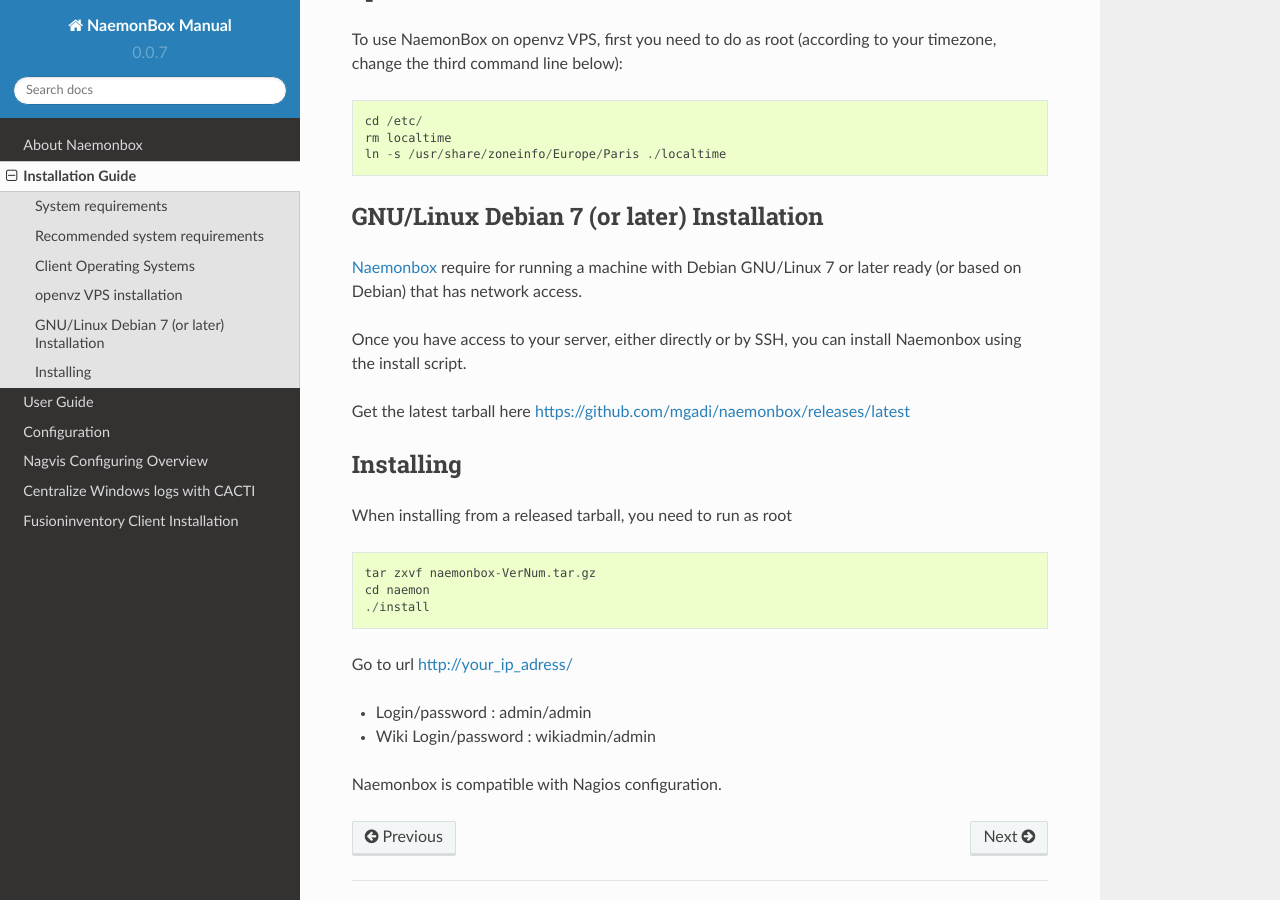
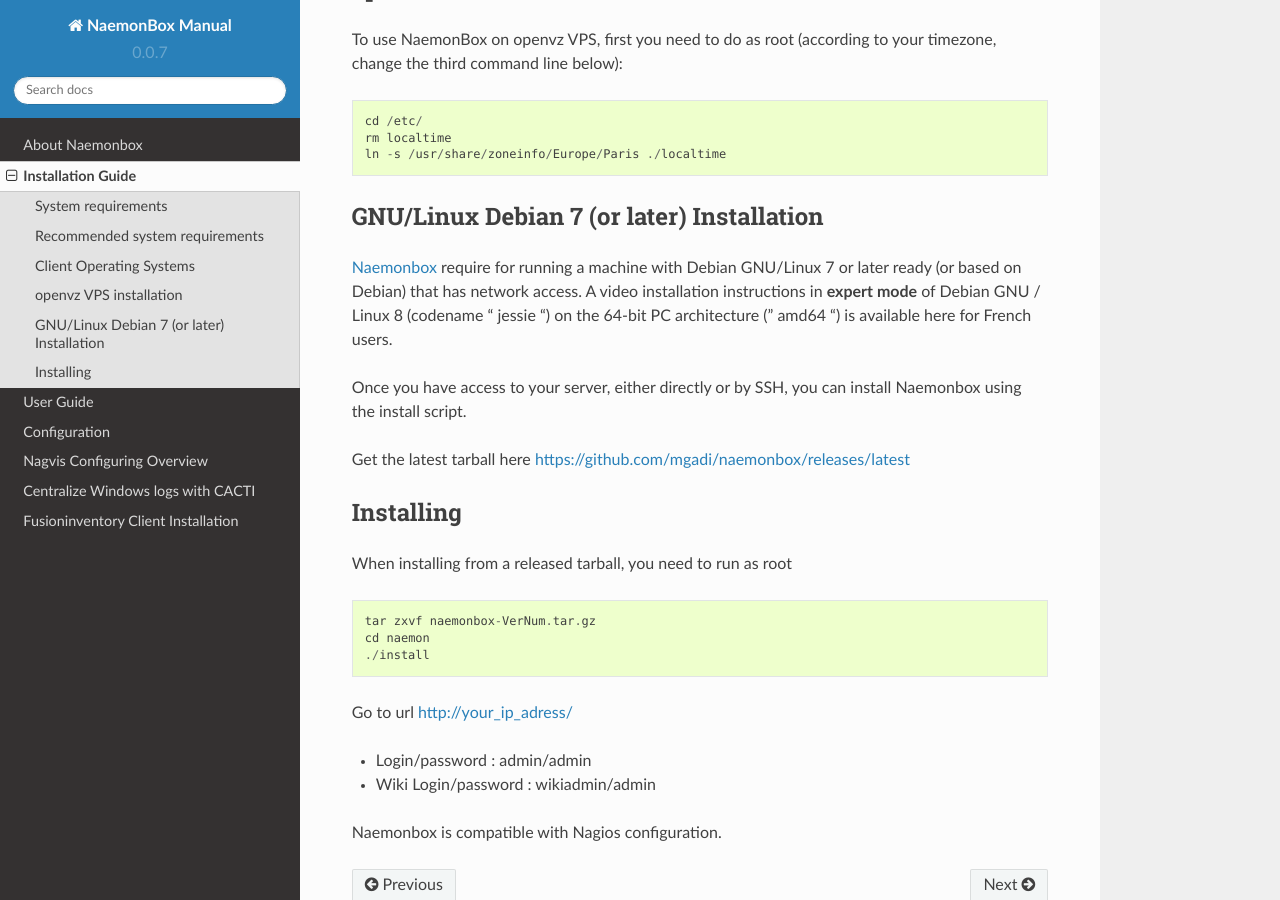
Before and after one commit to mgadi/naemonbox, a Sphinx documentation site: the page built from docs/source/02_installation_guide/index.rst, in a window 1280 px wide and 900 px high, scrolled down 692 px. Built offline with Sphinx 7.4.7 and the Read the Docs theme 2.0.0, drawn with Linux system fonts in a browser that asks for light colours; pages that are not in the unit, such as notebooks, are missing from menus.

Commit message:
Update index.rst

```diff
--- a/docs/source/02_installation_guide/index.rst
+++ b/docs/source/02_installation_guide/index.rst
@@ -37,7 +37,7 @@
 GNU/Linux Debian 7 (or later) Installation
 =========
 
-`Naemonbox <https://naemonbox.com/>`_ require for running a machine with Debian GNU/Linux 7 or later ready (or based on Debian) that has network access.
+`Naemonbox <https://naemonbox.com/>`_ require for running a machine with Debian GNU/Linux 7 or later ready (or based on Debian) that has network access. A video installation instructions in **expert mode** of Debian GNU / Linux 8 (codename " jessie ") on the 64-bit PC architecture (" amd64 ") is available here for French users.
 
 Once you have access to your server, either directly or by SSH, you can install Naemonbox using the install script.
 
```
